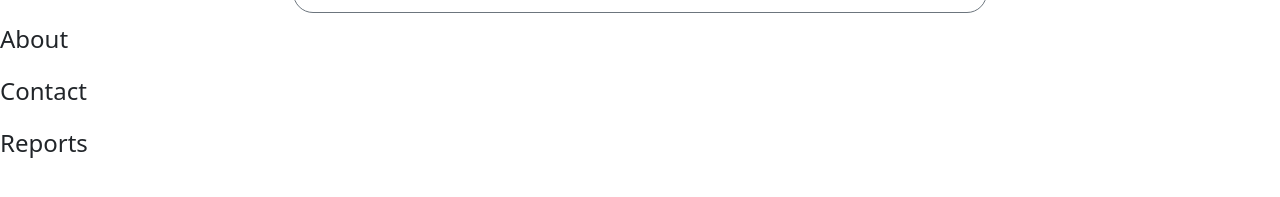
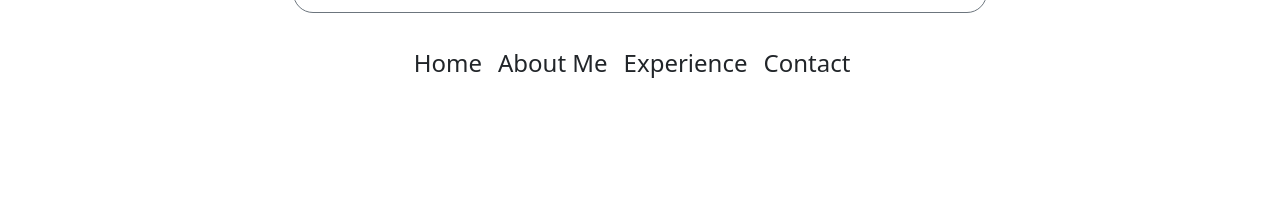
Before and after one commit to Safwaxx-dev/html-css-js-portfolio, a plain HTML site: page index.html in a window 1280 px wide. Shown: the part 2084-2281 px from the top of the page. Drawn offline with nearby package versions, Linux system fonts and the light colour scheme.

Commit message:
committed

```diff
--- a/index.html
+++ b/index.html
@@ -225,13 +225,24 @@
             </div>
         </article>
     </div>
-    <div class="d-" id="">
-        <ul class="d-inline navbar-nav ">
-            <li class="nav-item pe-3"><a class="nav-link fs-4 hover" href="#">About</a></li>
-            <li class="nav-item pe-3"><a class="nav-link fs-4 hover" href="#">Contact</a></li>
-            <li class="nav-item pe-3"><a class="nav-link fs-4 hover" href="#">Reports</a></li>
+    <div class="d-flex justify-content-center flex-wrap mt-4">
+        <ul class="navbar-nav flex-sm-row  flex-md-row  flex-lg-row flex-column align-items-center">
+            <li class="nav-item pe-sm-3  pe-md-3  pe-lg-3 mb-2">
+                <a class="nav-link fs-4 hover" href="#">Home</a>
+            </li>
+            <li class="nav-item  pe-sm-3  pe-md-3  pe-lg-3 mb-2">
+                <a class="nav-link fs-4 hover" href="#">About Me</a>
+            </li>
+            <li class="nav-item pe-sm-3   pe-md-3  pe-lg-3 mb-2">
+                <a class="nav-link fs-4 hover" href="#">Experience</a>
+            </li>
+            <li class="nav-item  pe-sm-3  pe-md-3  pe-lg-3 mb-2">
+                <a class="nav-link fs-4 hover" href="#">Contact</a>
+            </li>
         </ul>
     </div>
+
+
     <div class="empty-padding"></div>
     <script src="https://cdn.jsdelivr.net/npm/bootstrap@5.3.3/dist/js/bootstrap.bundle.min.js"
         integrity="sha384-YvpcrYf0tY3lHB60NNkmXc5s9fDVZLESaAA55NDzOxhy9GkcIdslK1eN7N6jIeHz"
```
